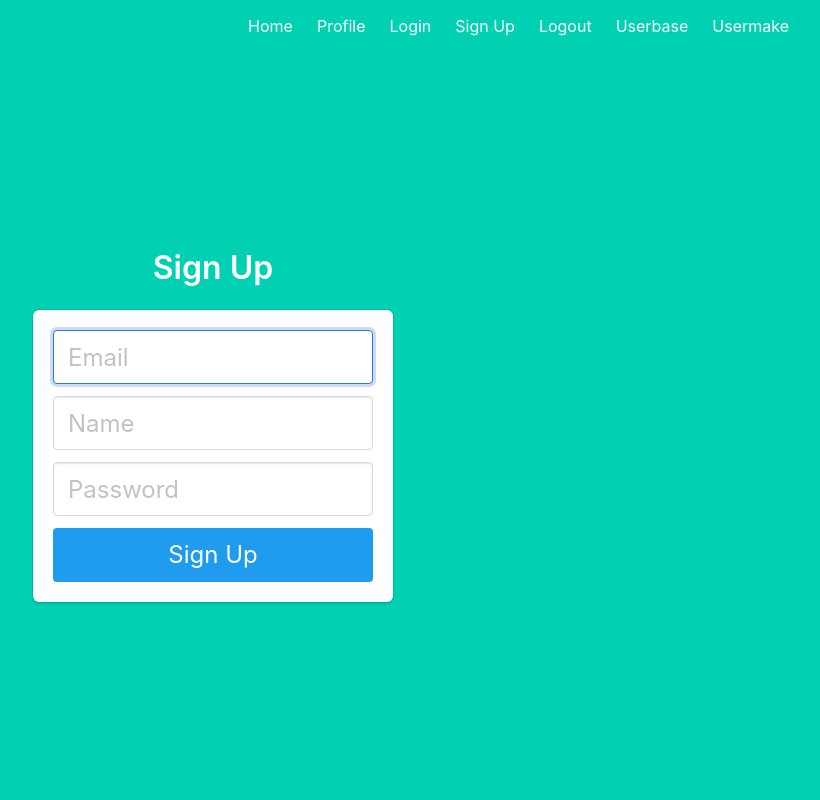
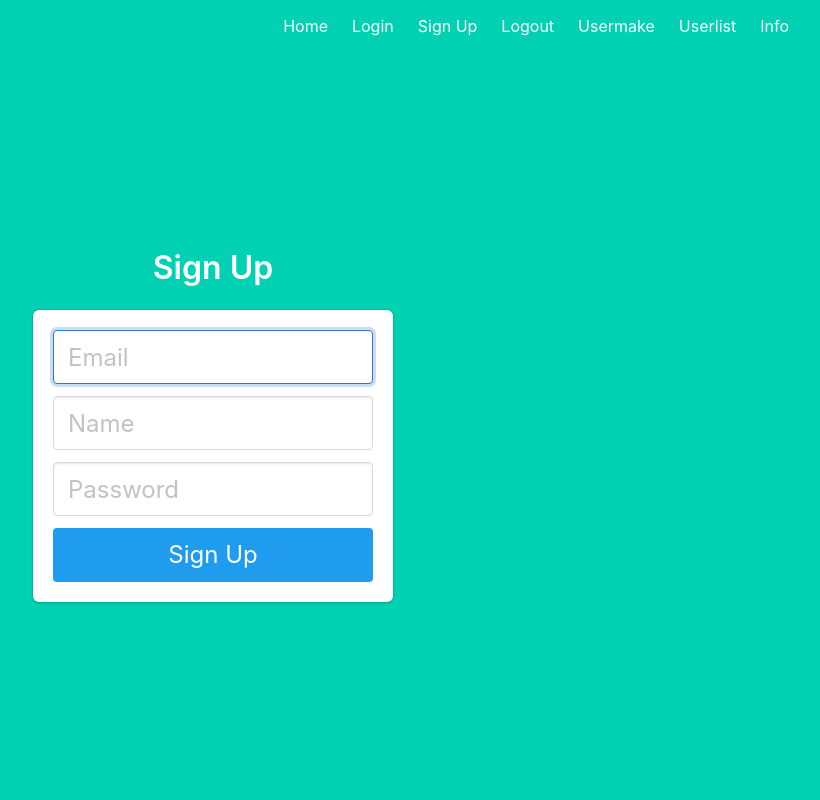
Before and after one commit to zolexxi/managerisk, a Flask app: page /signup in a window 1280 px wide. Shown: the whole page, without its empty margins (427-1247 px from the left). Run offline with Flask 2, Linux system fonts and the light colour scheme.

Commit message:
lots of changes

```diff
--- a/apitest.py
+++ b/apitest.py
@@ -8,9 +8,7 @@ async def extension_status():
                       host='192.168.0.106', port=5038,
                       username='hello', secret='world')
     await manager.connect()
-    extension = await manager.send_action({'Action': 'ExtensionState',
-                                           'Exten': '555',
-                                           'Context': 'from-internal'})
+    extension = await manager.send_action({'Action': 'PJSIPShowEndpoints',})
     manager.close()
     pprint(extension)
 
--- /dev/null
+++ b/jsonhtmltest.py
@@ -0,0 +1,6 @@
+from json2html import *
+import requests
+
+resp = requests.get('http://192.168.0.106:8088/ari/asterisk/info?api_key=asterisk:asterisk')
+jresp = resp.json()
+print(json2html.convert(json = jresp))
--- a/project/main.py
+++ b/project/main.py
@@ -3,6 +3,13 @@ from . import db
 import pandas as pd
 import numpy as np
 from flask_login import login_required, current_user
+import requests
+from sqlalchemy import create_engine, Table, MetaData, select
+import pymysql
+from json2html import *
+
+engine = create_engine('mysql+pymysql://asterisk:asterisk@192.168.0.106:3306/asterisk')
+connection = engine.connect()
 
 main = Blueprint('main', __name__)
 
@@ -67,3 +74,30 @@ def usermake_get():
     db.session.add(new_endpoint)  # Adds new endpoint record to database
     db.session.commit()  # Commits all changes
     return make_response(f"{new_user} successfully created!")
+
+@main.route('/userlist')
+@login_required
+def userlist():
+    metadata = MetaData()
+    extensions = Table('ps_auths', metadata, autoload=True, autoload_with=engine)
+    stmt = select([extensions])
+    results = connection.execute(stmt).fetchall()
+    df = pd.DataFrame(results)
+    df.columns = results[0].keys()
+    dfhtml = df.to_html()
+    return render_template('userlist.html', name='logins', ps_auths=dfhtml)
+
+@main.route('/userstatus')
+@login_required
+def userstatus():
+   resp = requests.get('http://192.168.0.106:8088/ari/endpoints?api_key=asterisk:asterisk')
+   jresp = resp.json()
+   return render_template('userstatus.html', jresp=jresp)
+
+@main.route('/info')
+@login_required
+def info():
+   resp = requests.get('http://192.168.0.106:8088/ari/asterisk/info?api_key=asterisk:asterisk')
+   jresp = resp.json()
+   hresp = json2html.convert(json = jresp)
+   return render_template('info.html', hresp=json2html.convert(json = jresp))
--- a/project/templates/base.html
+++ b/project/templates/base.html
@@ -21,9 +21,6 @@
                             <a href="{{ url_for('main.index') }}" class="navbar-item">
                                 Home
                             </a>
-                            <a href="{{ url_for('main.profile') }}" class="navbar-item">
-                                Profile
-                            </a>
                             <a href="{{ url_for('auth.login') }}" class="navbar-item">
                                 Login
                             </a>
@@ -33,10 +30,14 @@
                             <a href="{{ url_for('auth.logout') }}" class="navbar-item">
                                 Logout
                             </a>
-                            <a href="{{ url_for('main.userbase') }}" class="navbar-item">
-                                Userbase
                             <a href="{{ url_for('main.usermake') }}" class="navbar-item">
                                 Usermake
+                            </a>
+                            <a href="{{ url_for('main.userlist') }}" class="navbar-item">
+                                Userlist
+                            </a>
+                            <a href="{{ url_for('main.info') }}" class="navbar-item">
+                                Info
                             </a>
                         </div>
                     </div>
--- a/project/templates/profile.html
+++ b/project/templates/profile.html
@@ -2,6 +2,6 @@
 
 {% block content %}
 <h1 class="title">
-  Welcome, {{ name }}
+  Welcome, {{ name }}!
 </h1>
 {% endblock %}
--- /dev/null
+++ b/project/templates/userlist.html
@@ -0,0 +1,5 @@
+{% extends "base.html" %}
+{% block content %}
+<h1>{{name}}</h1>
+{{ps_auths | safe}}
+{% endblock %}
--- a/requirements.txt
+++ b/requirements.txt
@@ -37,6 +37,7 @@ importlib-metadata==1.5.0
 incremental==16.10.1
 itsdangerous==1.1.0
 Jinja2==2.10.1
+json2html==1.3.0
 jsonpatch==1.22
 jsonpointer==2.0
 jsonschema==3.2.0
@@ -48,7 +49,9 @@ lazr.uri==1.0.3
 MarkupSafe==1.1.0
 more-itertools==4.2.0
 netifaces==0.10.4
+numpy==1.20.3
 oauthlib==3.1.0
+pandas==1.2.4
 panoramisk==1.3
 pyasn1==0.4.2
 pyasn1-modules==0.2.1
@@ -63,7 +66,9 @@ pyOpenSSL==19.0.0
 pyrsistent==0.15.5
 pyserial==3.4
 python-apt==2.0.0+ubuntu0.20.4.4
+python-dateutil==2.8.1
 python-debian===0.1.36ubuntu1
+pytz==2021.1
 PyYAML==5.3.1
 requests==2.22.0
 requests-unixsocket==0.2.0
--- /dev/null
+++ b/resttest.py
@@ -0,0 +1,5 @@
+import requests
+
+resp = requests.get('http://192.168.0.106:8088/ari/endpoints?api_key=asterisk:asterisk')
+jresp = resp.json()
+print(jresp)
```
Also changed, not shown: project/templates/info.html (added, +7 -0 lines), project/templates/userbase.html (deleted, +0 -12 lines), project/templates/userstatus.html (added, +11 -0 lines), project/db.sqlite (deleted), 1 other file.
